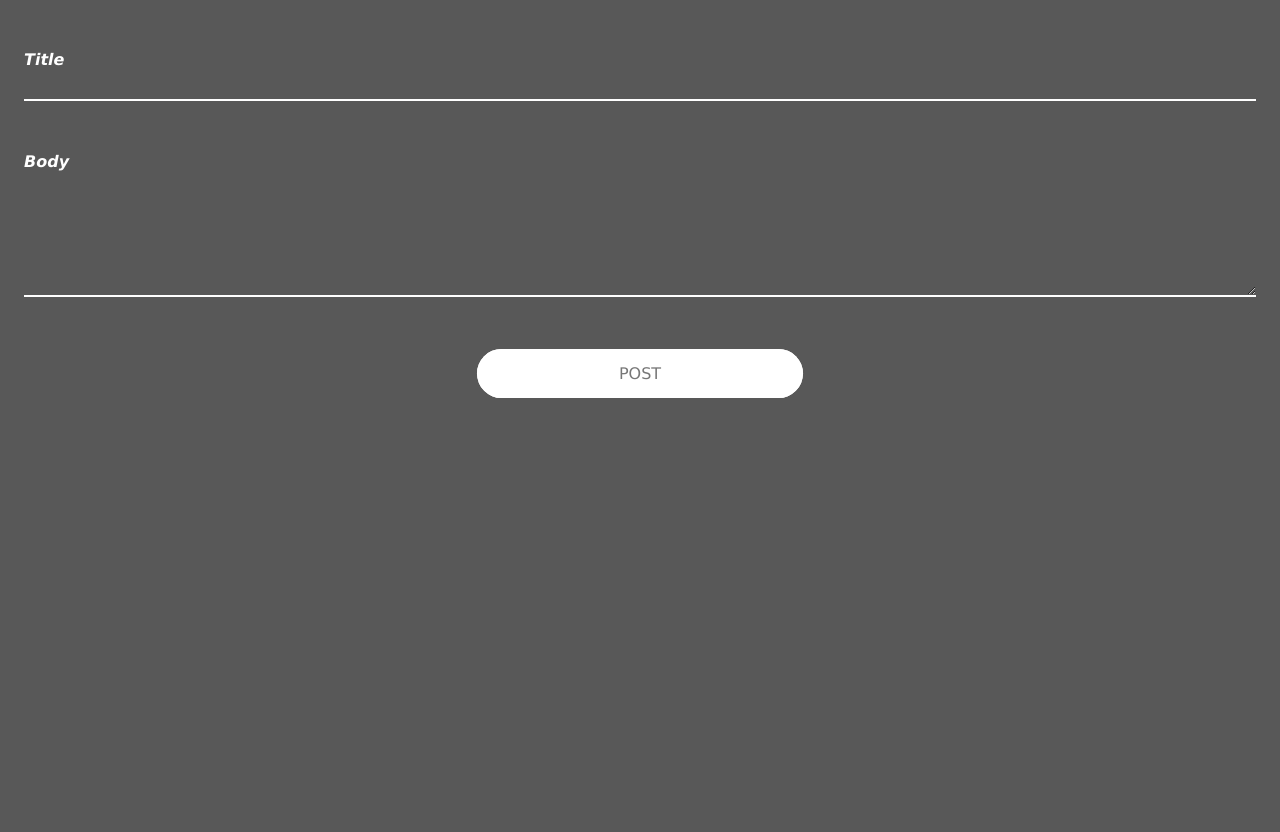
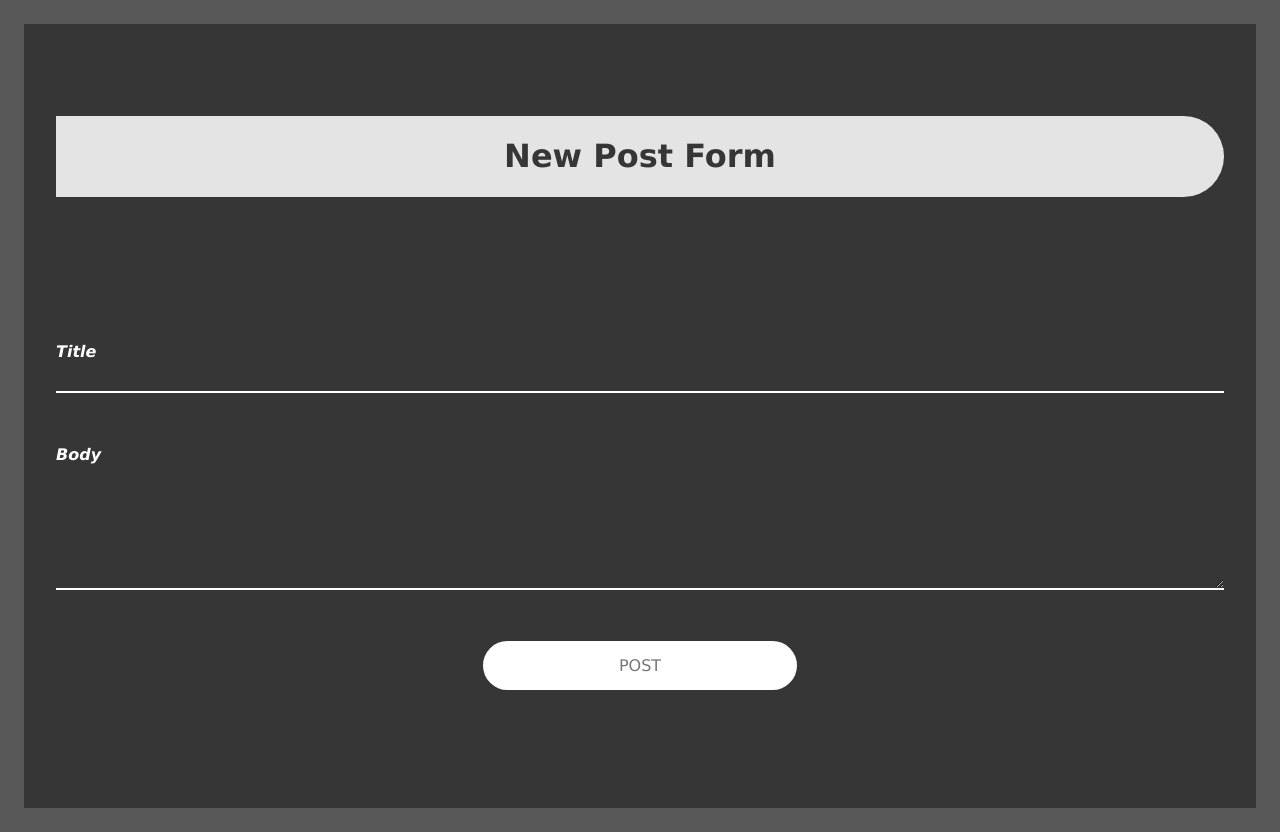
Before and after one commit to angelbenoit/SocialMediaClone, a React (Create React App) app in the folder client/: page /newpost in a window 1280 px wide. Before the commit the page ends 800 px from the top, so only its background shows below. Built offline with nearby package versions, Linux system fonts and the light colour scheme; no server answers.

Commit message:
style form page

```diff
--- a/client/src/components/PostForm.js
+++ b/client/src/components/PostForm.js
@@ -24,7 +24,7 @@ class PostForm extends Component {
         );
     }
 
-    submitForm(values){
+    submitForm(values) {
         console.log(values);
     }
 
@@ -32,6 +32,10 @@ class PostForm extends Component {
         const { handleSubmit } = this.props;
 
         return (
+            <div className="formBackground">
+                <div className="formTitle u-center-text">
+                    <h1>New Post Form</h1>
+                </div>
                 <form className="formBody" onSubmit={handleSubmit(this.submitForm)}>
                     <Field
                         name="title"
@@ -45,6 +49,8 @@ class PostForm extends Component {
                     />
                     <a href="" type='submit' className="btn btn--white u-center-text formSubmit">Post</a>
                 </form>
+            </div>
+
         );
     }
 }
@@ -55,7 +61,7 @@ function validate(values) {
     if (!values.title)
         errors.title = "Enter a title";
 
-    if(!values.body)
+    if (!values.body)
         errors.body = "Enter body text";
 
     return errors;
--- a/client/src/components/Posts.js
+++ b/client/src/components/Posts.js
@@ -1,5 +1,6 @@
 import React, { Component } from 'react';
 import postImage from '../images/post.png';
+import { NavLink } from 'react-router-dom';
 import PostList from './PostList';
 
 class Posts extends Component {
@@ -29,7 +30,7 @@ class Posts extends Component {
 
                 <div className="posts__list">
                     <div className="u-center-text">
-                        <a href="#about" className="btn btn--aquamarine">Create Post</a>
+                        <NavLink to="/newpost" className="btn btn--aquamarine">Create Post</NavLink>
                     </div>
 
                     <div style={{marginTop: "2.5rem"}}>
--- a/client/src/css/style.css
+++ b/client/src/css/style.css
@@ -150,11 +150,25 @@ body {
   .form textarea {
     height: 15vh; }
 
+.formBackground {
+  display: flex;
+  flex-direction: column;
+  justify-content: space-around;
+  background-color: #363636;
+  min-height: 90vh;
+  padding: 2rem; }
+
 .formBody {
   min-height: 50vh;
   display: flex;
   flex-direction: column;
   justify-content: space-around; }
+
+.formTitle {
+  background-color: #e4e4e4;
+  border-top-right-radius: 5rem;
+  border-bottom-right-radius: 5rem;
+  color: #363636; }
 
 .formSubmit {
   width: 20%;
--- a/client/src/sass/components/_post__form.scss
+++ b/client/src/sass/components/_post__form.scss
@@ -21,12 +21,19 @@
         }
     }
 
-
-
     textarea{
         height: 15vh;
     }
 
+}
+
+.formBackground{
+    display: flex;
+    flex-direction: column;
+    justify-content: space-around;
+    background-color: $color-black-light-1;
+    min-height: 90vh;
+    padding: 2rem;
 }
 
 .formBody{
@@ -36,6 +43,13 @@
     justify-content: space-around;
 }
 
+.formTitle{
+    background-color: $color-grey-light-2;
+    border-top-right-radius: 5rem;
+    border-bottom-right-radius: 5rem;
+    color: $color-black-light-1;
+}
+
 .formSubmit{
     width: 20%;
     align-self: center;
--- a/package.json
+++ b/package.json
@@ -26,6 +26,7 @@
     "passport-facebook": "^2.1.1",
     "passport-google-oauth20": "^1.0.0",
     "react-redux": "^5.0.7",
+    "react-router": "^4.3.1",
     "redux": "^4.0.0",
     "redux-form": "^7.4.2",
     "redux-thunk": "^2.3.0",
```
Also changed, not shown: 1 other file (tests, documents, lock files or other folders). Lines whose indentation alone changed are shown as unchanged.
